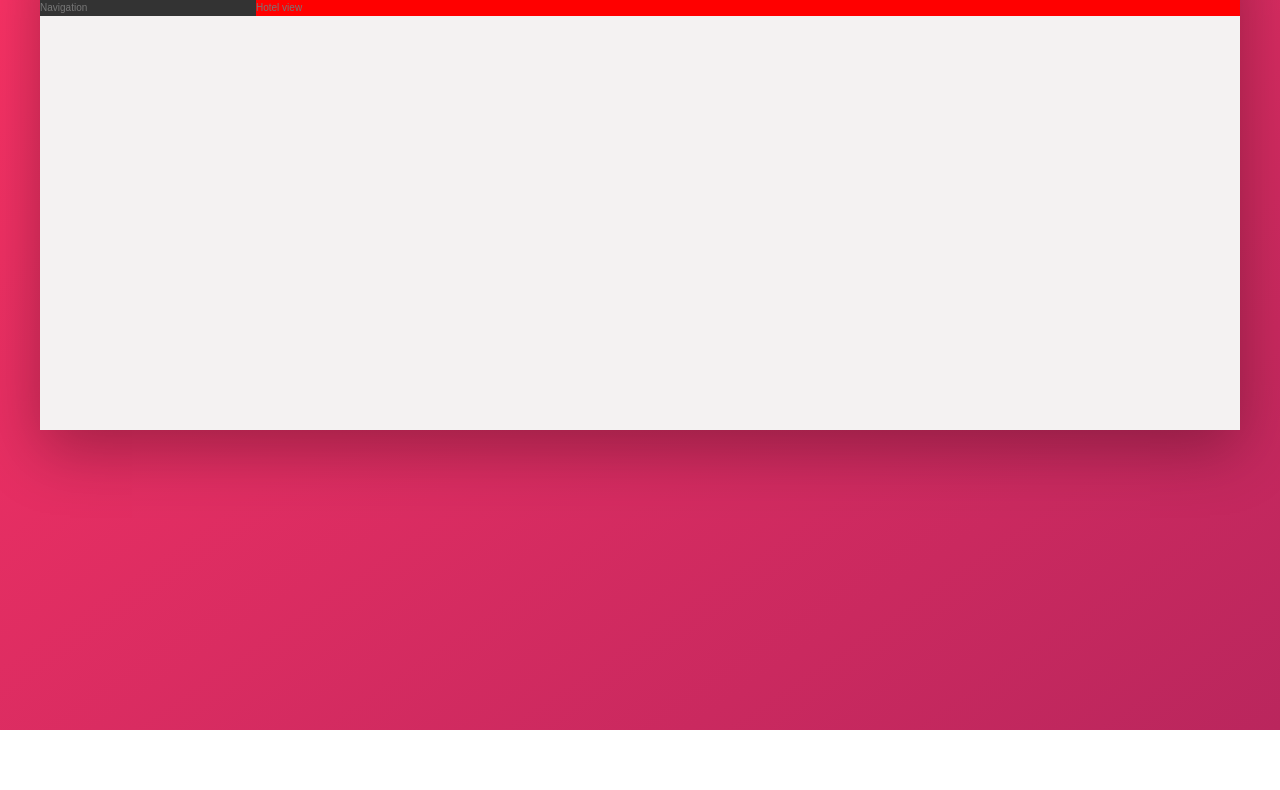
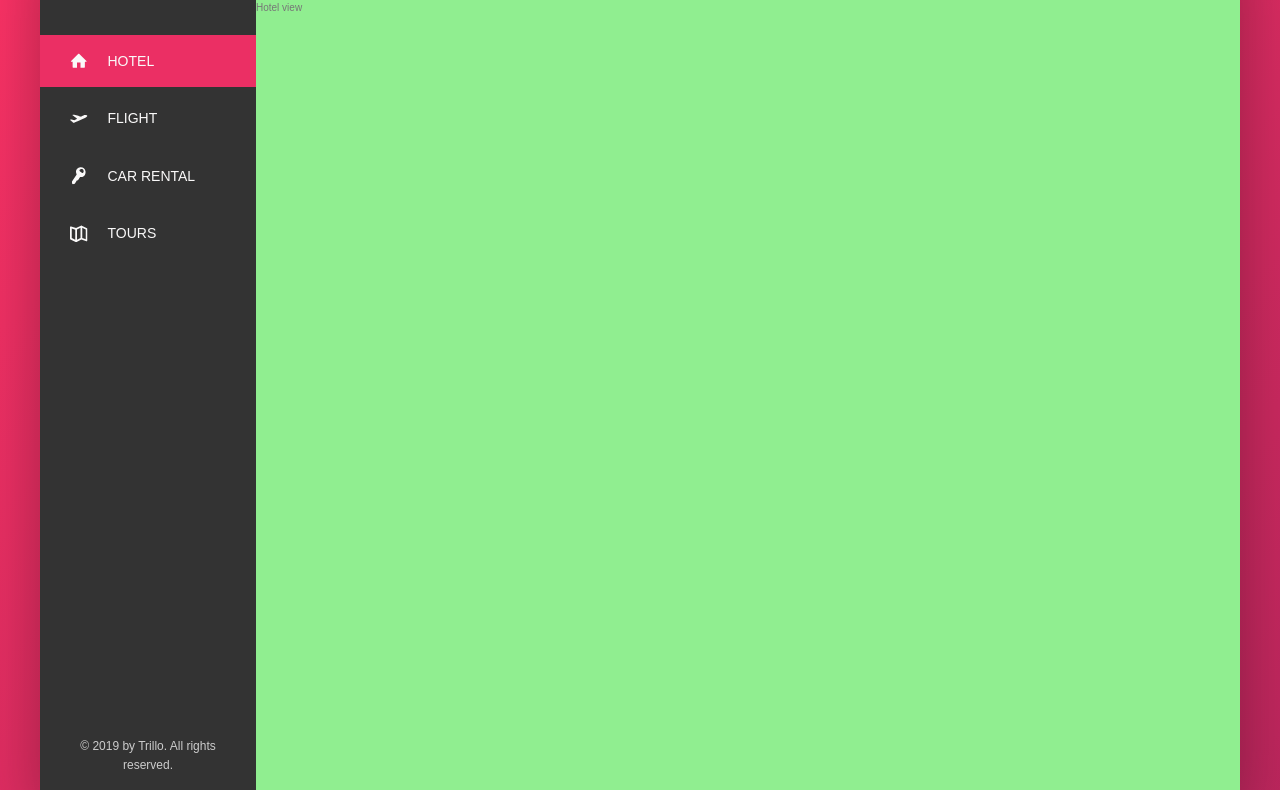
Before and after one commit to vfadeev89/trillo, a website: page index.html in a window 1280 px wide. Shown: the part 150-940 px from the top of the page. Before the commit the page ends 880 px from the top, so only its background shows below. Drawn offline with Linux system fonts and the light colour scheme.

Commit message:
Реализована панель навигации

```diff
--- a/index.html
+++ b/index.html
@@ -47,7 +47,47 @@
             </header>
             <div class="content">
                 <nav class="sidebar">
-                    Navigation
+                    <ul class="side-nav">
+                        <li class="side-nav__item side-nav__item_active">
+                            <a href="#" class="side-nav__link">
+                                <svg class="side-nav__icon">
+                                    <use xlink:href="img/sprite.svg#icon-home"></use>
+                                </svg>
+                                <span>Hotel</span>
+                            </a>
+                        </li>
+
+                        <li class="side-nav__item">
+                            <a href="#" class="side-nav__link">
+                                <svg class="side-nav__icon">
+                                    <use xlink:href="img/sprite.svg#icon-aircraft-take-off"></use>
+                                </svg>
+                                <span>Flight</span>
+                            </a>
+                        </li>
+
+                        <li class="side-nav__item">
+                            <a href="#" class="side-nav__link">
+                                <svg class="side-nav__icon">
+                                    <use xlink:href="img/sprite.svg#icon-key"></use>
+                                </svg>
+                                <span>Car rental</span>
+                            </a>
+                        </li>
+
+                        <li class="side-nav__item">
+                            <a href="#" class="side-nav__link">
+                                <svg class="side-nav__icon">
+                                    <use xlink:href="img/sprite.svg#icon-map"></use>
+                                </svg>
+                                <span>Tours</span>
+                            </a>
+                        </li>
+                    </ul>
+
+                    <div class="legal">
+                        &copy; 2019 by Trillo. All rights reserved.
+                    </div>
                 </nav>
                 <main class="hotel-view">
                     Hotel view
--- a/sass/_components.scss
+++ b/sass/_components.scss
@@ -116,7 +116,7 @@
     }
 
     &__user-photo {
-        height: 3.75rem;
+        height: 3.5rem;
         border-radius: 50%;
         margin-right: 1rem;
     }
@@ -124,3 +124,77 @@
     &__user-name {
     }
 }
+
+
+// ---------------------------------------
+// SIDE NAVIGATION
+// ---------------------------------------
+.side-nav {
+    font-size: 1.4rem;
+    list-style: none;
+    margin-top: 3.5rem;
+
+    &__item {
+        position: relative;
+
+        &:not(:last-child) {
+            margin-bottom: .5rem;
+        }
+    }
+
+    &__item::before {
+        content: "";
+        position: absolute;
+        top: 0;
+        left: 0;
+        height: 100%;
+        width: 3px;
+        background-color: var(--color-primary);
+        transform: scaleY(0);
+        transition: transform .2s,
+                    width .4s cubic-bezier(1, 0, 0, 1) .2s,
+                    background-color .1s;
+    }
+
+    &__item:hover::before,
+    &__item_active::before {
+        transform: scaleY(1);
+        width: 100%;
+    }
+
+    &__item:active::before {
+        background-color: var(--color-primary-light);
+    }
+
+    &__link:link,
+    &__link:visited {
+        color: var(--color-grey-light-1);
+        text-decoration: none;
+        text-transform: uppercase;
+        display: block;
+        padding: 1.5rem 3rem;
+        position: relative;
+        z-index: 10;
+
+        display: flex;
+        align-items: center;
+    }
+
+    &__icon {
+        width: 1.75rem;
+        height: 1.75rem;
+        margin-right: 2rem;
+        fill: currentColor; // color of parent element
+    }
+}
+
+
+// ---------------------------------------
+// LEGAL TEXT
+// ---------------------------------------
+.legal {
+    font-size: 1.2rem;
+    color: var(--color-grey-light-4);
+    text-align: center;
+    padding: 2.5rem;
+}
--- a/sass/_layout.scss
+++ b/sass/_layout.scss
@@ -23,11 +23,17 @@
 
 .sidebar {
     background-color: var(--color-grey-dark-1);
+    flex: 0 0 18%;
 
-    flex: 0 0 18%;
+    display: flex;
+    flex-direction: column;
+    justify-content: space-between;
 }
 
 .hotel-view {
-    background-color: red;
     flex: auto;
+
+    // for testing purposes
+    background-color: lightgreen;
+    height: 80rem;
 }
```
Also changed, not shown: css/style.css.
